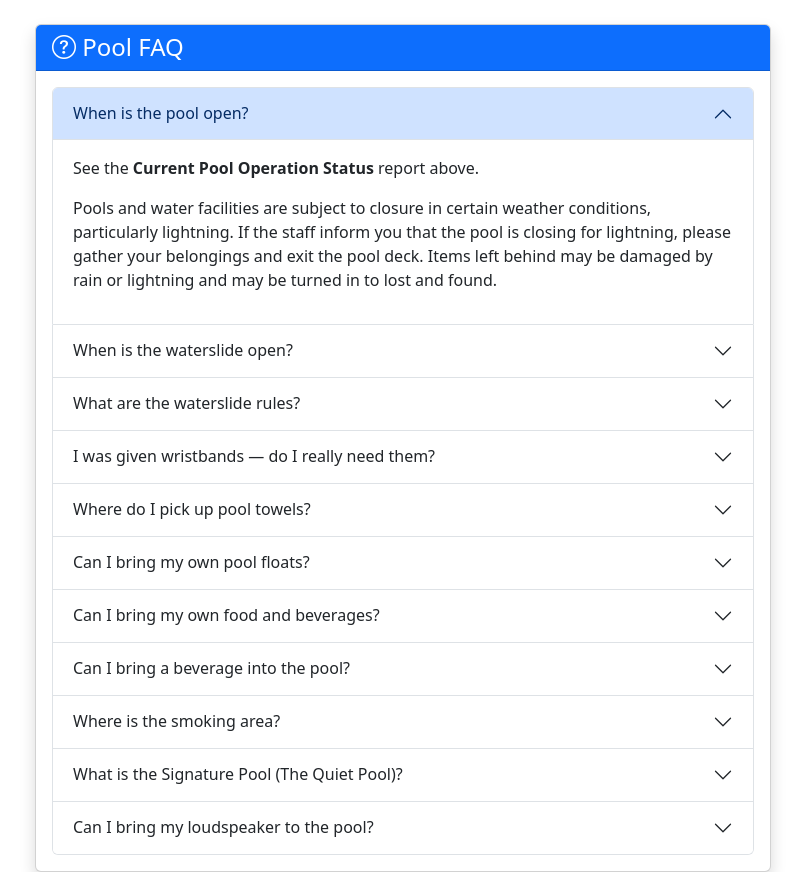
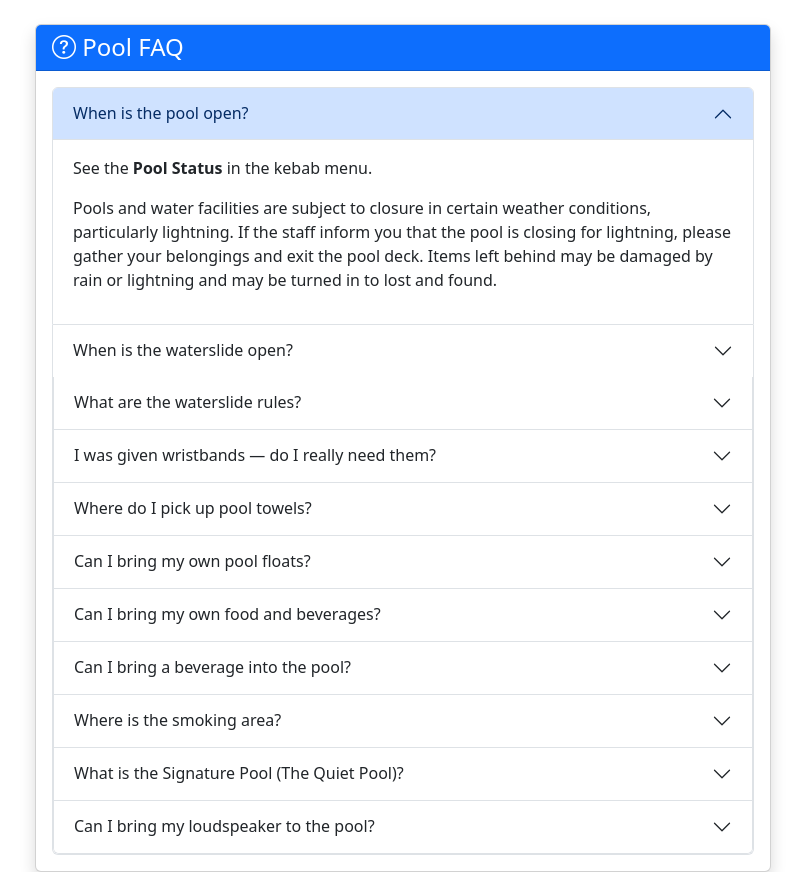
Before and after one commit to ccbractivix/splashpass, a Flask app: page /pool-faq in a window 1280 px wide. Shown: the part 56-928 px from the top of the page, without its empty margins (237-1042 px from the left). Run offline with Flask 3, Linux system fonts and the light colour scheme; some libraries are stand-ins or nearby versions.

Commit message:
Revise pool status information in FAQ section
Updated FAQ content to reflect changes in pool status information.

```diff
--- a/templates/pool_faq.html
+++ b/templates/pool_faq.html
@@ -21,7 +21,7 @@
                         </h2>
                         <div id="ans1" class="accordion-collapse collapse show" aria-labelledby="faq1" data-bs-parent="#poolFaqAccordion">
                             <div class="accordion-body">
-                                <p>See the <strong>Current Pool Operation Status</strong> report above.</p>
+                                <p>See the <strong>Pool Status</strong> in the kebab menu.</p>
                                 <p>Pools and water facilities are subject to closure in certain weather conditions, particularly lightning. If the staff inform you that the pool is closing for lightning, please gather your belongings and exit the pool deck. Items left behind may be damaged by rain or lightning and may be turned in to lost and found.</p>
                             </div>
                         </div>
@@ -35,9 +35,8 @@
                         </h2>
                         <div id="ans2" class="accordion-collapse collapse" aria-labelledby="faq2" data-bs-parent="#poolFaqAccordion">
                             <div class="accordion-body">
-                                <p>See the <strong>Current Pool Operation Status</strong> report above.</p>
-                                <p>The flag at the top of the tower indicates the slide's status. If the <span class="badge bg-danger">RED</span> flag is posted, the slide is closed. When the <span class="badge bg-success">GREEN</span> flag is posted, the slide is open!</p>
-                            </div>
+                                <p>See the <strong>Pool Status</strong>in the kebab menu.</p>
+
                         </div>
                     </div>
 
@@ -50,6 +49,7 @@
                         <div id="ans3" class="accordion-collapse collapse" aria-labelledby="faq3" data-bs-parent="#poolFaqAccordion">
                             <div class="accordion-body">
                                 <ul>
+                                    <li>All riders must be 48" or taller.</li>
                                     <li>All riders must be wearing resort bands. If you're not wearing a resort band, you will be sent back to get your band.</li>
                                     <li>Single riders only — no tandem rides. This includes small children or children with parents.</li>
                                     <li>Ride feet-forward, face-forward. Do not attempt to turn yourself in the slide.</li>
```
